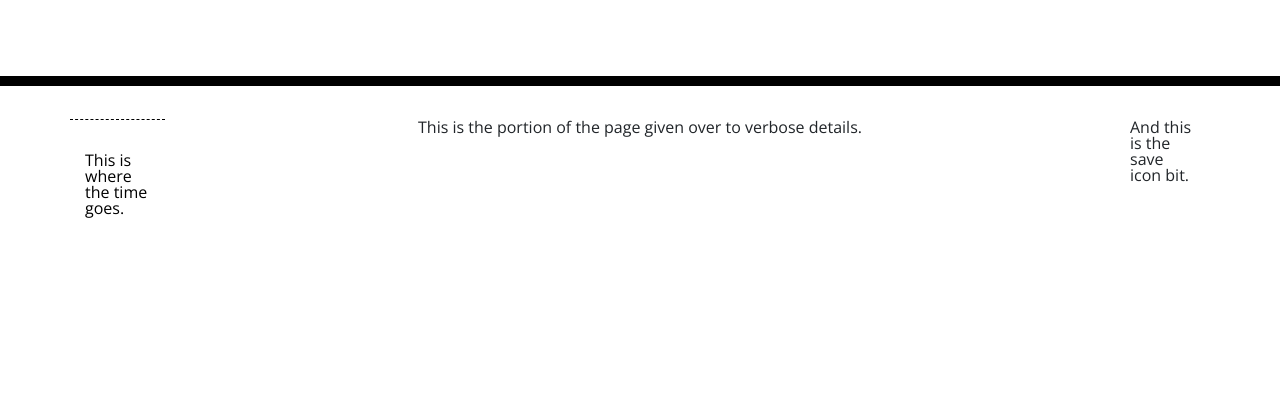
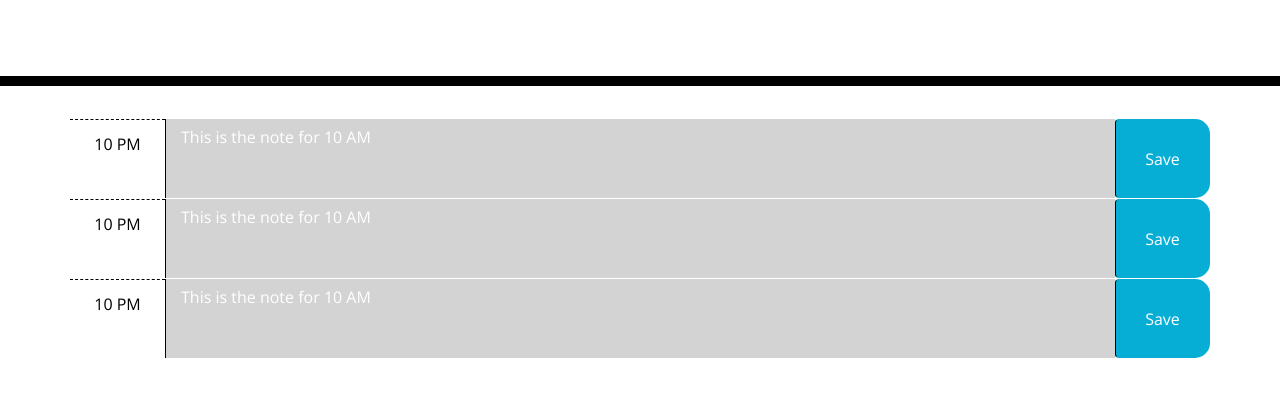
Before and after one commit to Stackandslash/day-planner-w3d4, a plain HTML site: page index.html in a window 1280 px wide. Shown: the part 182-578 px from the top of the page. Drawn offline with nearby package versions, Linux system fonts and the light colour scheme.

Commit message:
makeSlot added, possible opportunity to go back to this point for a variable hour version

```diff
--- /dev/null
+++ b/code.js
@@ -0,0 +1,71 @@
+console.log("Howdi");
+
+var planner = {
+    7: "",
+    8: "",
+    9: "",
+    10: "This is the note for 10 AM",
+    11: "",
+    12: "",
+    13: "",
+    14: "",
+    15: "",
+    16: "",
+    17: "",
+    18: "",
+    19: "",
+    20: "",
+}
+if (!localStorage.getItem("planner")){
+    console.log("It's blank.");
+}
+else{
+    planner = localStorage.getItem("planner");
+}
+
+
+function hourCheck(){
+    return "Time";
+}
+
+//we make a big object tree of a variable, where each hour is defined by number, and contains the string of the notes for that hour.
+//
+//This will need to be bounced into local storage.
+
+//makeSlot function makes a time slot row and the associated columns, giving the row an ID associated with the hour. It checks the relative time, then sets the class of the textarea element appropriately.
+function makeSlot(hour){
+    var timeClass = "present";
+    var rawTime = moment().format("H");
+    if(rawTime < hour){
+        timeClass = "future";
+    }
+    else if(rawTime > hour){
+        timeClass = "past";
+    }
+
+    if(rawTime > 12){
+        timeString = (rawTime - 12) + " PM"
+    }
+    else{
+        timeString = (rawTime) + " AM"
+    }
+
+    console.log(timeClass);
+var rowEl = $("<div class='row time-block' id='" + hour + "'>");
+$(".container").append(rowEl);
+
+rowEl.append($("<div class='col-1 hour'> <p>" + timeString + "</p></div>"));
+
+rowEl.append($('<textarea class="col-10 description ' + timeClass + '">' + planner[hour] + '</textarea>'));
+
+rowEl.append($("<button class='col-1 btn saveBtn'>Save</button>"));
+}
+
+
+//the function here will place a time slot for each key in the planner variable.
+makeSlot(10);
+makeSlot(10);
+makeSlot(10);
+
+
+//What if we set up an option to enter the time span you wanted to cover? The parts are already largely in place.
--- a/index.html
+++ b/index.html
@@ -29,17 +29,21 @@
       <p id="currentDay" class="lead"></p>
     </header>
     <div class="container">
-      <!-- Timeblocks go here -->
+      <!-- Timeblocks go here
       <div class = "row">
         <div class = "col-1 hour">
           <p>This is where the time goes.</p>
         </div>
-        <div class = "col-10 time-block"><p>This is the portion of the page given over to verbose details.</p></div>
+        <!--This section should be a big text entry box. Also we can just build this out of javascript?
+        <div class = "col-10 time-block">
+          <textarea rows="2" cols="50">This is the note for 10 AM</textarea>
+        </div>
         <div class = "col-1"><p>And this is the save icon bit.</p></div>
-      </div>
+      </div>-->
     </div>
 
     <script src="https://code.jquery.com/jquery-3.4.1.min.js"></script>
     <script src="https://cdnjs.cloudflare.com/ajax/libs/moment.js/2.24.0/moment.min.js"></script>
+    <script src="code.js"></script>
   </body>
 </html>
```
